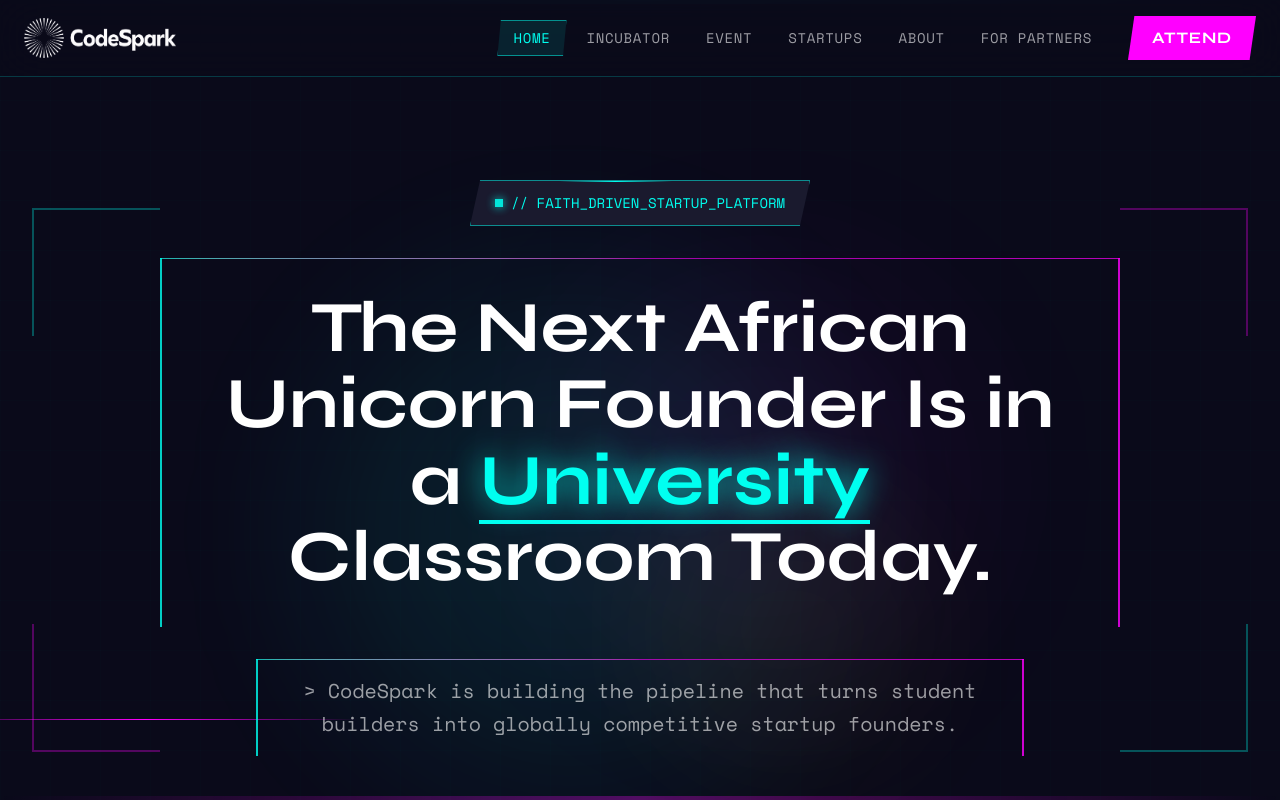
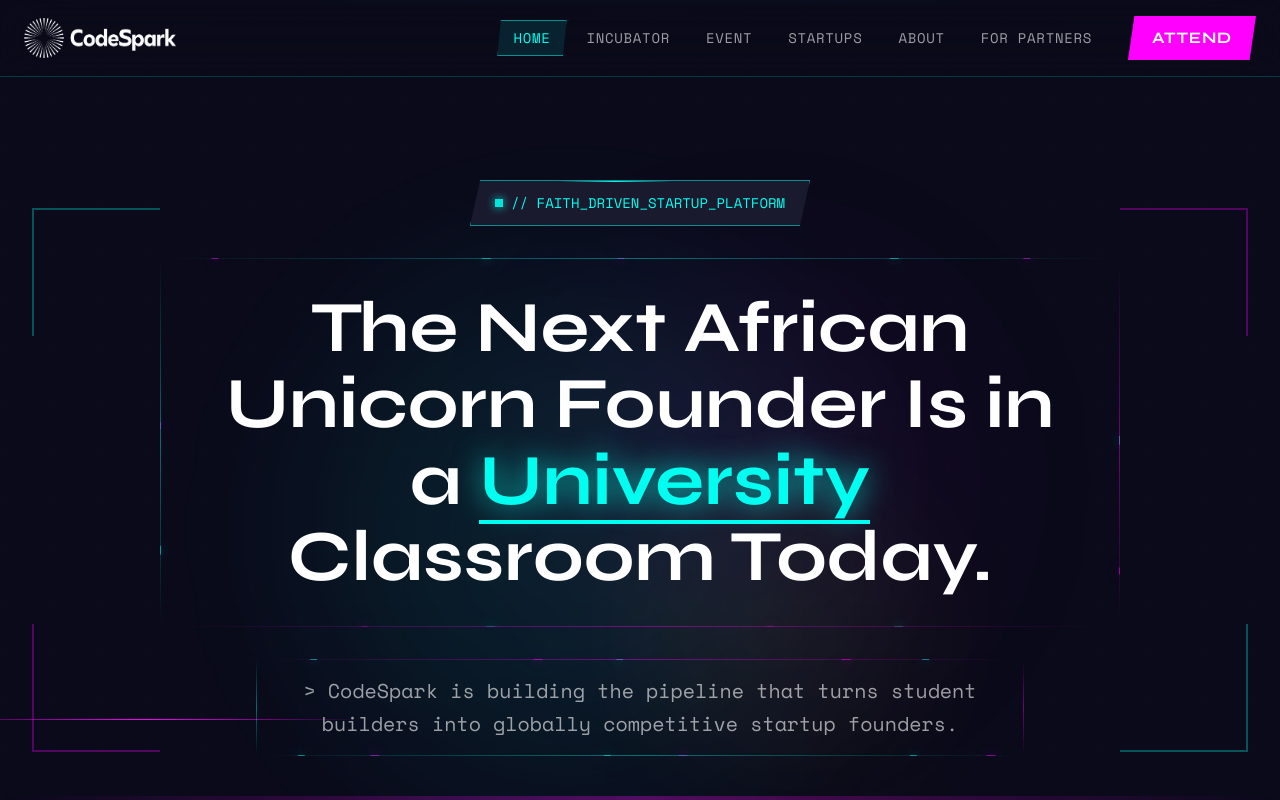
Before and after one commit to Technology-Innovation-Club/codespark, a React (Vite) app: page / in a window 1280 px wide. Shown: the top 800 px of the page. Built offline with nearby package versions, Linux system fonts and the light colour scheme.

Commit message:
Added animated border lines around both the headline

```diff
--- a/src/pages/Home.tsx
+++ b/src/pages/Home.tsx
@@ -67,10 +67,41 @@ export function Home() {
           </motion.div>
 
           <div className="relative mx-auto max-w-[960px] mb-8 min-[450px]:max-[550px]:mb-5 px-4 sm:px-8 py-5 min-[450px]:max-[550px]:py-4 sm:py-8">
-            <div className="absolute inset-0 pointer-events-none">
-              <div className="absolute top-0 left-0 right-0 h-px bg-gradient-to-r from-[#00fff0]/70 via-[#ff00ff]/60 to-[#ff00ff]/70" />
-              <div className="absolute left-0 top-0 bottom-0 w-0.5 bg-[#00fff0]/80" />
-              <div className="absolute right-0 top-0 bottom-0 w-0.5 bg-[#ff00ff]/80" />
+            <div className="absolute inset-0 pointer-events-none overflow-hidden">
+              <svg className="absolute inset-0 w-full h-full" preserveAspectRatio="none">
+                <motion.rect
+                  x="0"
+                  y="0"
+                  width="100%"
+                  height="100%"
+                  fill="none"
+                  stroke="#00fff0"
+                  strokeWidth="1"
+                  strokeLinecap="round"
+                  strokeDasharray="8 400"
+                  animate={{ strokeDashoffset: [0, -408] }}
+                  transition={{ duration: 8, repeat: Infinity, ease: "linear" }}
+                  style={{ filter: "drop-shadow(0 0 6px rgba(0,255,240,0.8))" }}
+                />
+                <motion.rect
+                  x="0"
+                  y="0"
+                  width="100%"
+                  height="100%"
+                  fill="none"
+                  stroke="#ff00ff"
+                  strokeWidth="1"
+                  strokeLinecap="round"
+                  strokeDasharray="6 400"
+                  animate={{ strokeDashoffset: [-200, -608] }}
+                  transition={{ duration: 10, repeat: Infinity, ease: "linear" }}
+                  style={{ filter: "drop-shadow(0 0 6px rgba(255,0,255,0.8))" }}
+                />
+              </svg>
+              <div className="absolute top-0 left-0 right-0 h-px bg-gradient-to-r from-transparent via-[#00fff0]/40 to-transparent" />
+              <div className="absolute bottom-0 left-0 right-0 h-px bg-gradient-to-r from-transparent via-[#ff00ff]/40 to-transparent" />
+              <div className="absolute left-0 top-0 bottom-0 w-px bg-gradient-to-b from-transparent via-[#00fff0]/40 to-transparent" />
+              <div className="absolute right-0 top-0 bottom-0 w-px bg-gradient-to-b from-transparent via-[#ff00ff]/40 to-transparent" />
             </div>
 
             <motion.h1
@@ -103,10 +134,41 @@ export function Home() {
           </div>
 
           <div className="relative mx-auto max-w-3xl mb-8 min-[450px]:max-[550px]:mb-5 px-4 sm:px-6 py-4 min-[450px]:max-[550px]:py-3">
-            <div className="absolute inset-0 pointer-events-none">
-              <div className="absolute top-0 left-0 right-0 h-px bg-gradient-to-r from-[#00fff0]/70 via-[#ff00ff]/60 to-[#ff00ff]/70" />
-              <div className="absolute left-0 top-0 bottom-0 w-0.5 bg-[#00fff0]/80" />
-              <div className="absolute right-0 top-0 bottom-0 w-0.5 bg-[#ff00ff]/80" />
+            <div className="absolute inset-0 pointer-events-none overflow-hidden">
+              <svg className="absolute inset-0 w-full h-full" preserveAspectRatio="none">
+                <motion.rect
+                  x="0"
+                  y="0"
+                  width="100%"
+                  height="100%"
+                  fill="none"
+                  stroke="#ff00ff"
+                  strokeWidth="1"
+                  strokeLinecap="round"
+                  strokeDasharray="8 300"
+                  animate={{ strokeDashoffset: [0, -308] }}
+                  transition={{ duration: 7, repeat: Infinity, ease: "linear" }}
+                  style={{ filter: "drop-shadow(0 0 6px rgba(255,0,255,0.8))" }}
+                />
+                <motion.rect
+                  x="0"
+                  y="0"
+                  width="100%"
+                  height="100%"
+                  fill="none"
+                  stroke="#00fff0"
+                  strokeWidth="1"
+                  strokeLinecap="round"
+                  strokeDasharray="6 300"
+                  animate={{ strokeDashoffset: [-150, -450] }}
+                  transition={{ duration: 9, repeat: Infinity, ease: "linear" }}
+                  style={{ filter: "drop-shadow(0 0 6px rgba(0,255,240,0.8))" }}
+                />
+              </svg>
+              <div className="absolute top-0 left-0 right-0 h-px bg-gradient-to-r from-transparent via-[#ff00ff]/40 to-transparent" />
+              <div className="absolute bottom-0 left-0 right-0 h-px bg-gradient-to-r from-transparent via-[#00fff0]/40 to-transparent" />
+              <div className="absolute left-0 top-0 bottom-0 w-px bg-gradient-to-b from-transparent via-[#00fff0]/40 to-transparent" />
+              <div className="absolute right-0 top-0 bottom-0 w-px bg-gradient-to-b from-transparent via-[#ff00ff]/40 to-transparent" />
             </div>
             <motion.p
               initial={{ opacity: 0, y: 30 }}
```
